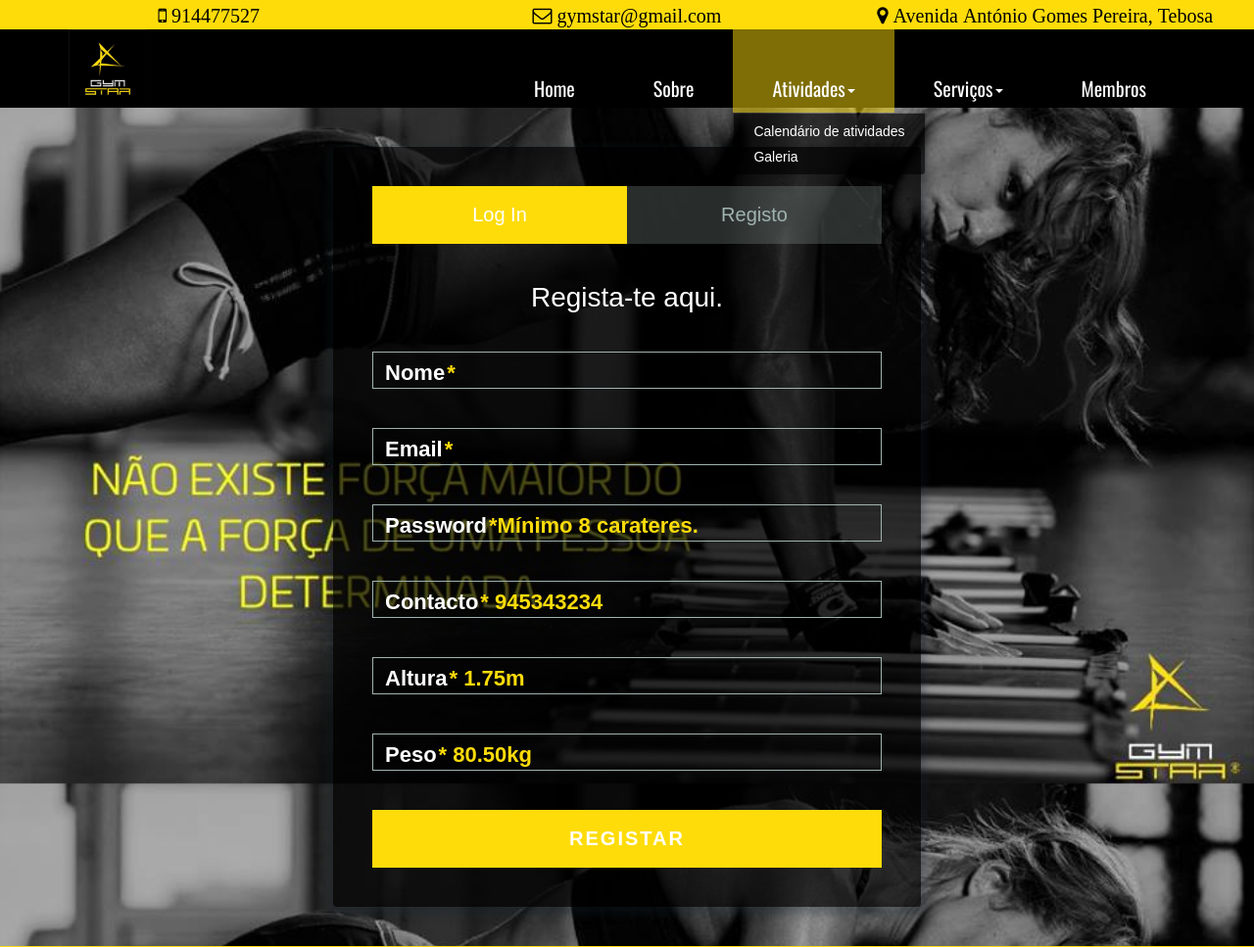
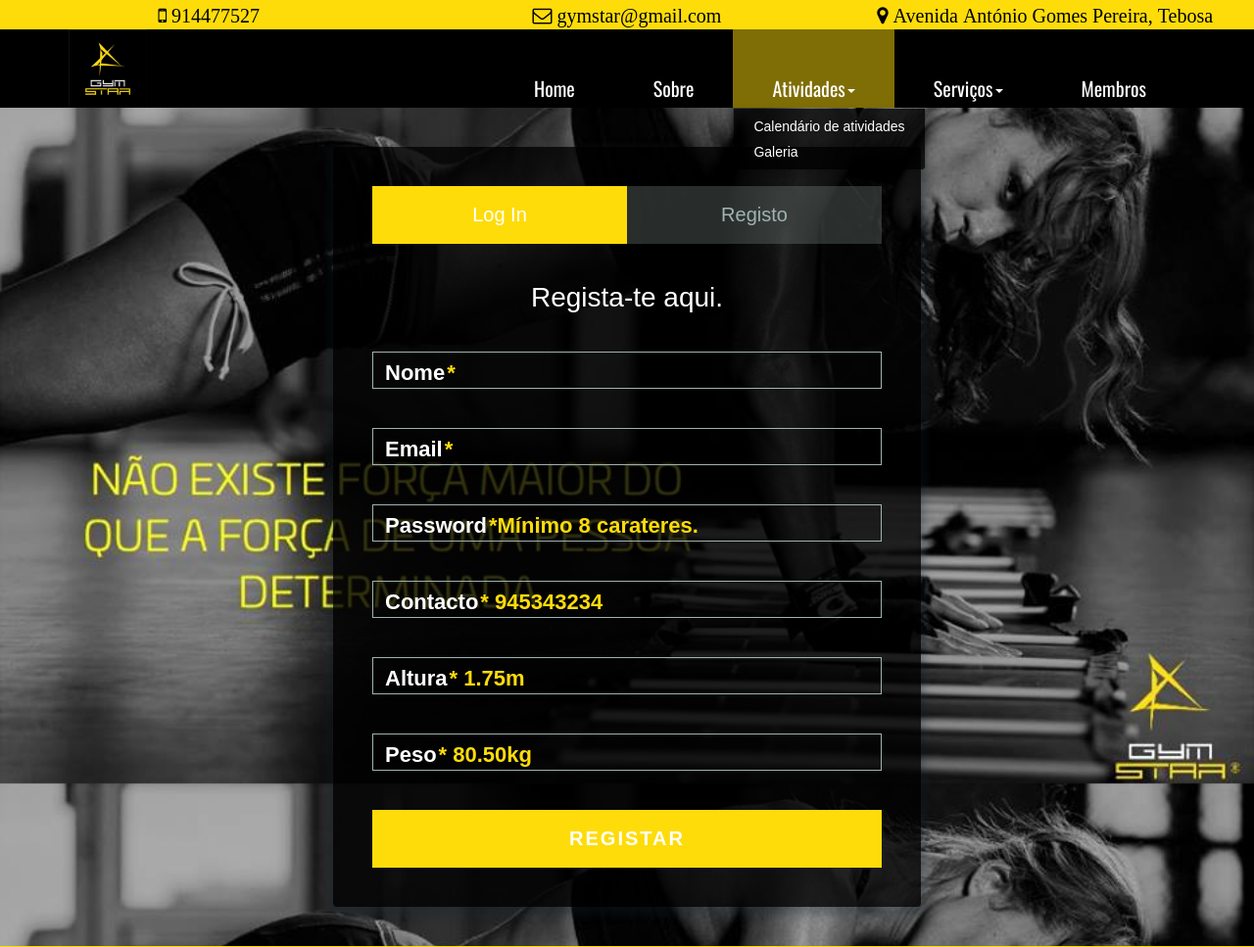
Before and after one commit to rccarneiro/TP3_a13875_a15312, a PHP site: page /bootstrap-calendar/members.html in a window 1280 px wide, after a click on "Atividades". Shown: the top 967 px of the page at 98% size. Run offline with PHP 8.4, Linux system fonts and the light colour scheme; some libraries are stand-ins or nearby versions.

Commit message:
Changes CSS

```diff
--- a/css/login_form.css
+++ b/css/login_form.css
@@ -23,7 +23,7 @@ a:hover {
 }
 
 .form {
-  background: rgba(0, 0, 0, 0.7);
+  background: rgba(0, 0, 0, 0.8);
   padding: 40px;
   width: 600px;
   margin: 40px auto;
@@ -68,14 +68,12 @@ a:hover {
 .tab-content > div:last-child {
   display: none;
 }
-
 h1 {
   text-align: center;
   color: #ffffff;
   font-weight: 300;
   margin: 0 0 40px;
 }
-
 label {
   position: absolute;
   -webkit-transform: translateY(6px);
@@ -92,7 +90,6 @@ label .req {
   margin: 2px;
   color: #fedc0a;
 }
-
 label.active {
   -webkit-transform: translateY(50px);
           transform: translateY(50px);
@@ -102,11 +99,9 @@ label.active {
 label.active .req {
   opacity: 0;
 }
-
 label.highlight {
   color: #ffffff;
 }
-
 input, textarea {
   font-size: 22px;
   display: block;
@@ -125,17 +120,14 @@ input:focus, textarea:focus {
   outline: 0;
   border-color: #fedc0a;
 }
-
 textarea {
   border: 2px solid #a0b3b0;
   resize: vertical;
 }
-
 .field-wrap {
   position: relative;
   margin-bottom: 40px;
 }
-
 .top-row:after {
   content: "";
   display: table;
@@ -149,7 +141,6 @@ textarea {
 .top-row > div:last-child {
   margin: 0;
 }
-
 .button {
   border: 0;
   outline: none;
@@ -168,12 +159,10 @@ textarea {
 .button:hover, .button:focus {
   background: #ddbf07;
 }
-
 .button-block {
   display: block;
   width: 100%;
 }
-
 .forgot {
   margin-top: -20px;
   text-align: right;
--- a/css/style.css
+++ b/css/style.css
@@ -51,7 +51,7 @@ body{
     margin-top: -15px;
 }
 .navbar-inverse .navbar-nav>li>a{
-  padding: 50px 40px 15px 40px;
+  padding: 50px 40px 10px 40px;
   color: #fff;
   font-size: 20px;
   font-family: 'Oswald', sans-serif;
@@ -60,7 +60,7 @@ body{
   background-color: #fedc0a80;
 }
 .navbar-nav>li>.dropdown-menu{
-  background-color: rgba(0, 0, 0, 0.67);
+  background-color: rgba(0, 0, 0, 0.8);
 }
 .dropdown-menu {
 min-width: 125.28px;
@@ -88,6 +88,7 @@ header{
   background-color: #fedc0a;
   padding-top: 20px;
   padding-bottom: 30px;
+  height: 500px;
 }
 .sect1 h2{
   color: #000;
@@ -112,6 +113,7 @@ header{
   background-color: #000;
   padding-top: 20px;
   padding-bottom: 30px;
+  height: 500px;
 }
 .sect2 h2{
   color: #fff;
@@ -135,6 +137,7 @@ header{
   background-color: #100e0e80;
   padding-top: 20px;
   padding-bottom: 30px;
+  height: 500px;
 }
 .sect3 h2{
   color: #fff;
@@ -161,7 +164,7 @@ header{
 .sect4{
   background-color: #100e0e80;
   padding-top: 20px;
-  padding-bottom: 30px;
+  height: 500px;
 }
 .sect4 h2{
   color: #fff;
```
